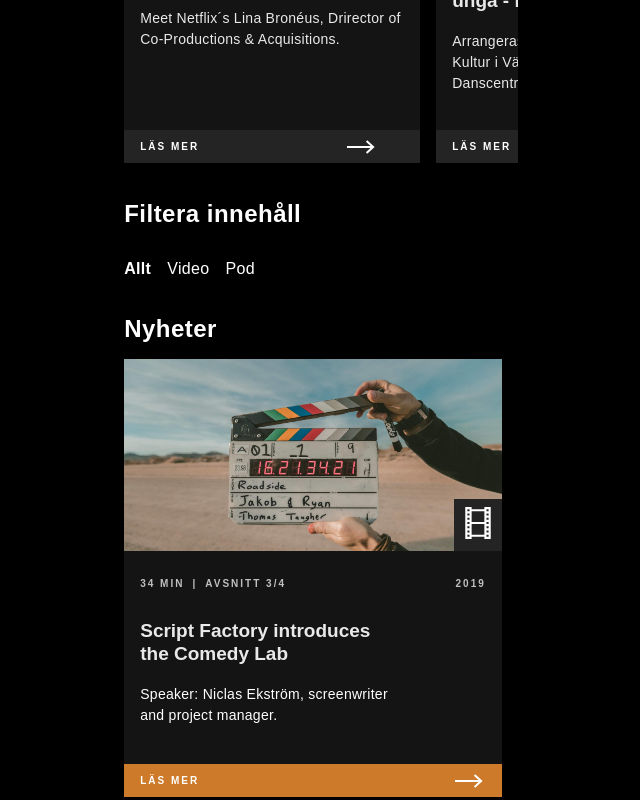
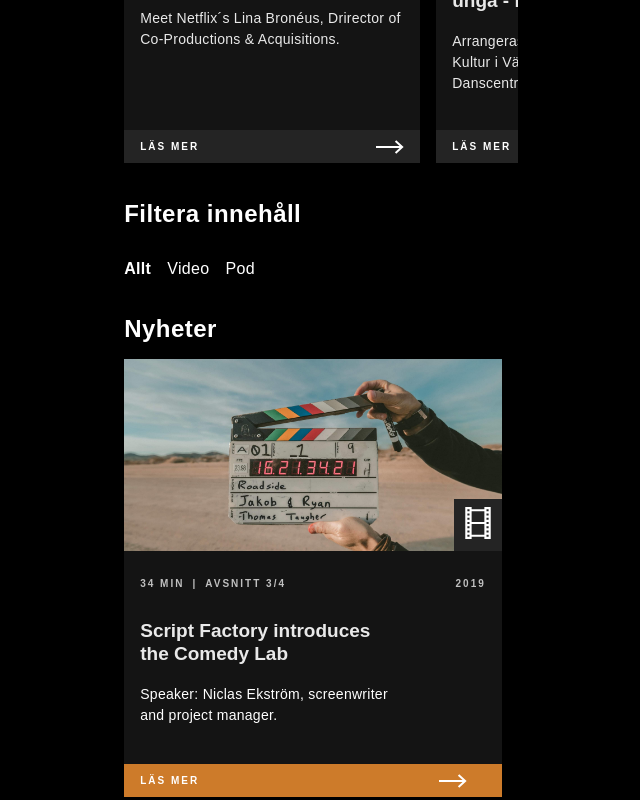
Before and after one commit to brooman/Kulturakademin, a React (Create React App) app: page / in a window 1280 px wide. Shown: the part 1640-2440 px from the top of the page, without its empty margins (327-967 px from the left). Built offline with nearby package versions, Linux system fonts and the light colour scheme; a web font is replaced by a local one.

Commit message:
Fixed arrows

```diff
--- a/src/components/DiscoverCard/index.module.scss
+++ b/src/components/DiscoverCard/index.module.scss
@@ -133,8 +133,9 @@
 
 .arrow {
   display: flex;
-  justify-content: center;
+  justify-content: flex-end;
   align-items: center;
+  padding: 0 1rem;
   width: 40%;
   color: $defaultWhite;
   background-color: $defaultLightDark;
```
